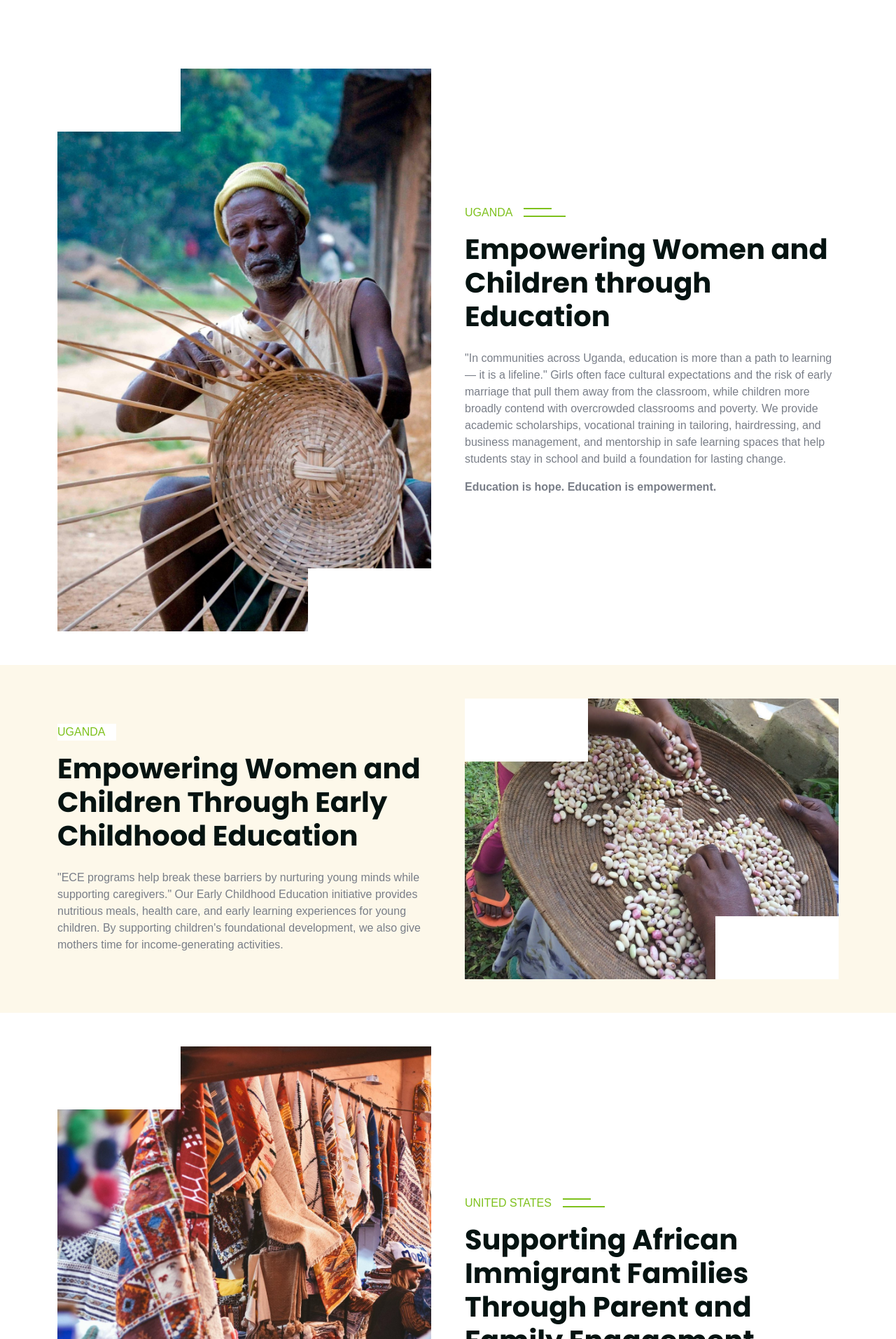
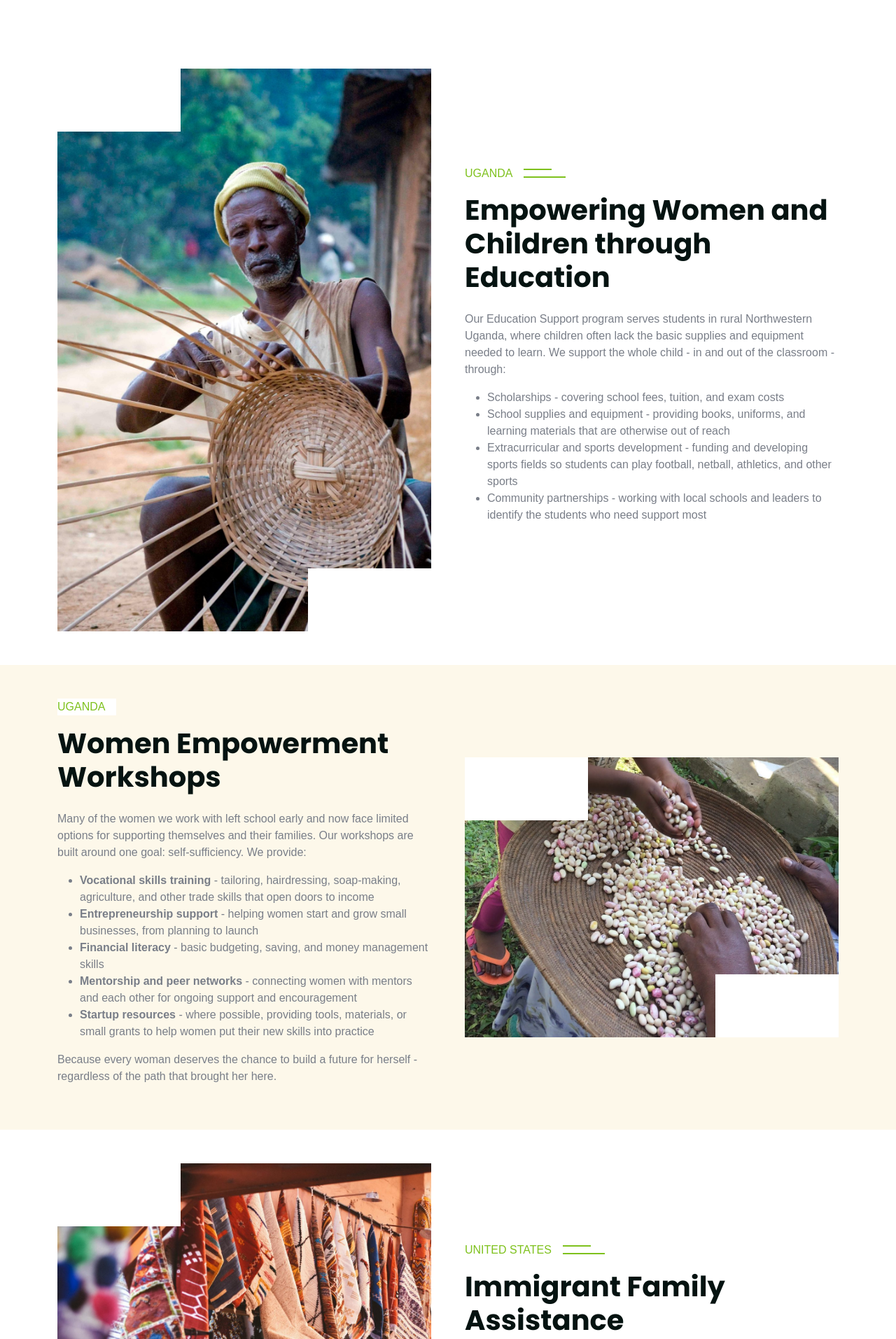
Before and after one commit to barakhubs/Bloom, a PHP site: page /our-services in a window 1280 px wide. Shown: the part 765-2678 px from the top of the page at 70% size. Run offline with PHP 8.4, Linux system fonts and the light colour scheme; data that the repository does not hold is empty; some libraries are stand-ins or nearby versions.

Commit message:
content: apply client website feedback to Home and Our Services
Home: new About Us/Mission copy, Mother n child photo, Picture-8 on the
Education Support card. Our Services: full program copy and the
Building Sustainable Communities section.

Co-Authored-By: Claude Opus 5.5 <noreply@anthropic.com>

```diff
--- a/app/Views/services/index.php
+++ b/app/Views/services/index.php
@@ -23,8 +23,14 @@
             <div class="col-lg-6">
                 <p class="section-title bg-white text-start text-primary pe-3">Uganda</p>
                 <h2 class="display-6 mb-4 wow fadeIn" data-wow-delay="0.2s">Empowering Women and Children through Education</h2>
-                <p class="mb-3 wow fadeIn" data-wow-delay="0.3s">"In communities across Uganda, education is more than a path to learning &mdash; it is a lifeline." Girls often face cultural expectations and the risk of early marriage that pull them away from the classroom, while children more broadly contend with overcrowded classrooms and poverty. We provide academic scholarships, vocational training in tailoring, hairdressing, and business management, and mentorship in safe learning spaces that help students stay in school and build a foundation for lasting change.</p>
-                <p class="fw-bold mb-0 wow fadeIn" data-wow-delay="0.4s">Education is hope. Education is empowerment.</p>
+
+                <p>Our Education Support program serves students in rural Northwestern Uganda, where children often lack the basic supplies and equipment needed to learn. We support the whole child - in and out of the classroom - through:</p>
+                <ul>
+                    <li>Scholarships - covering school fees, tuition, and exam costs</li>
+                    <li>School supplies and equipment - providing books, uniforms, and learning materials that are otherwise out of reach</li>
+                    <li>Extracurricular and sports development - funding and developing sports fields so students can play football, netball, athletics, and other sports</li>
+                    <li>Community partnerships - working with local schools and leaders to identify the students who need support most</li>
+                </ul>
             </div>
         </div>
     </div>
@@ -43,8 +49,17 @@
             </div>
             <div class="col-lg-6 order-lg-1">
                 <p class="section-title bg-white text-start text-primary pe-3">Uganda</p>
-                <h2 class="display-6 mb-4 wow fadeIn" data-wow-delay="0.2s">Empowering Women and Children Through Early Childhood Education</h2>
-                <p class="mb-0 wow fadeIn" data-wow-delay="0.3s">"ECE programs help break these barriers by nurturing young minds while supporting caregivers." Our Early Childhood Education initiative provides nutritious meals, health care, and early learning experiences for young children. By supporting children's foundational development, we also give mothers time for income-generating activities.</p>
+                <h2 class="display-6 mb-4 wow fadeIn" data-wow-delay="0.2s">Women Empowerment Workshops</h2>
+                <p>Many of the women we work with left school early and now face limited options for supporting themselves and their families. Our workshops are built around one goal: self-sufficiency. We provide:</p>
+                <ul>
+                    <li><strong>Vocational skills training</strong> - tailoring, hairdressing, soap-making, agriculture, and other trade skills that open doors to income</li>
+                    <li><strong>Entrepreneurship support</strong> - helping women start and grow small businesses, from planning to launch</li>
+                    <li><strong>Financial literacy</strong> - basic budgeting, saving, and money management skills</li>
+                    <li><strong>Mentorship and peer networks</strong> - connecting women with mentors and each other for ongoing support and encouragement</li>
+                    <li><strong>Startup resources</strong> - where possible, providing tools, materials, or small grants to help women put their new skills into practice</li>
+                </ul>
+                <p>Because every woman deserves the chance to build a future for herself - regardless of the path that brought her here.</p>
+
             </div>
         </div>
     </div>
@@ -63,13 +78,50 @@
             </div>
             <div class="col-lg-6">
                 <p class="section-title bg-white text-start text-primary pe-3">United States</p>
-                <h2 class="display-6 mb-4 wow fadeIn" data-wow-delay="0.2s">Supporting African Immigrant Families Through Parent and Family Engagement</h2>
-                <p class="mb-0 wow fadeIn" data-wow-delay="0.3s">"By strengthening parent and family engagement, communities can help these families thrive." We build trust with African immigrant families through cultural acknowledgment, translation services, and family literacy classes &mdash; forming a partnership between schools, nonprofits, and parents that improves academic outcomes for immigrant children.</p>
+                <h2 class="display-6 mb-4 wow fadeIn" data-wow-delay="0.2s">Immigrant Family Assistance</h2>
+                <p>Moving to a new country brings hope - and also uncertainty, especially for parents trying to guide their families through unfamiliar systems. Our program is built around families, offering:</p>
+                <ul>
+                    <li><strong>Parent and family engagement</strong> - workshops and support that help parents understand new school systems, healthcare, and community resources, and build confidence advocating for their children</li>
+                    <li><strong>Resource navigation</strong> - a compiled, up-to-date guide to housing assistance, legal aid, healthcare access, and social services</li>
+                    <li><strong>Integration support</strong> - connections to English language classes, job training, and community organizations</li>
+                    <li><strong>Peer community</strong> - opportunities for immigrant families to connect with one another and build a support network</li>
+                    <li><strong>Legal aid referrals</strong> - guidance and connections to trusted legal resources for immigration and family matters</li>
+                </ul>
+                <p class="mb-0">Because settling into a new place isn't just about logistics - it's about helping families feel seen, supported, and at home.</p>
             </div>
         </div>
     </div>
 </div>
 <!-- Service 3 End -->
+<!-- Sustainable Communities Start -->
+<div class="container-fluid py-5 bg-light">
+    <div class="container">
+        <div class="row justify-content-center">
+            <div class="col-lg-9">
+                <p class="section-title bg-white text-start text-primary pe-3">Our Approach</p>
+                <h2 class="display-6 mb-4">Building Sustainable Communities Through Empowerment of Women and Children in Uganda</h2>
+                <p>Sustainable development begins with empowered communities - communities where every individual, especially women and children, has access to opportunities that unlock their potential. Empowering women and children in need is not just a moral imperative; it is a proven strategy for creating lasting social and economic change.</p>
+
+                <h3 class="h4 mt-4">Why Focus on Women and Children?</h3>
+                <p>Women and children are often the most vulnerable groups in many Ugandan communities. They face barriers such as poverty, limited access to education, health challenges, and cultural norms that restrict their opportunities. Yet, when empowered, women become drivers of economic growth, educators, and leaders. Children who receive education and support are more likely to grow into healthy, productive adults.</p>
+
+                <h3 class="h4 mt-4">Education as a Cornerstone</h3>
+                <p>One of the most effective ways to empower women and children is through education. Providing access to quality education - from early childhood development to adult literacy and vocational skills - helps break the cycle of poverty. Educated women are more likely to participate in decision-making, advocate for their rights, and improve the wellbeing of their families. Similarly, children with access to learning tools and safe schools are better equipped to pursue their dreams and contribute to their communities.</p>
+
+                <h3 class="h4 mt-4">Holistic Support for Lasting Change</h3>
+                <p>Empowerment goes beyond education. It includes improving healthcare access, supporting women with life skills and entrepreneurship training, and ensuring safe environments free from violence and discrimination. Programs that offer scholarships, school feeding, menstrual hygiene management, and psychosocial support create conditions where women and children can thrive.</p>
+
+                <h3 class="h4 mt-4">Community Engagement and Leadership</h3>
+                <p>Sustainable change happens when communities take ownership. Engaging local leaders, families, and youth in development programs strengthens social cohesion and ensures that solutions are culturally appropriate and lasting. Women's groups and child advocacy networks play a crucial role in championing rights and fostering inclusive growth.</p>
+
+                <h3 class="h4 mt-4">The Ripple Effect of Empowerment</h3>
+                <p>Empowering women and children creates a ripple effect - healthier children, stronger families, more resilient economies, and vibrant communities. This collective progress supports Uganda's journey toward sustainable development, reducing poverty and inequality.</p>
+                <p class="mb-0">At Bloom Beyond Borders, we are committed to working hand-in-hand with Ugandan communities to build sustainable futures by empowering women and children in need. Together, we can create a world where every woman and child has the opportunity to thrive.</p>
+            </div>
+        </div>
+    </div>
+</div>
+<!-- Sustainable Communities End -->
 
 
 <!-- Upcoming Initiatives Start -->
```
Also changed, not shown: app/Views/home.php (+13 -9 lines), public/img/Mother_n_child.png (added), public/img/Picture-8.jpg (added).
